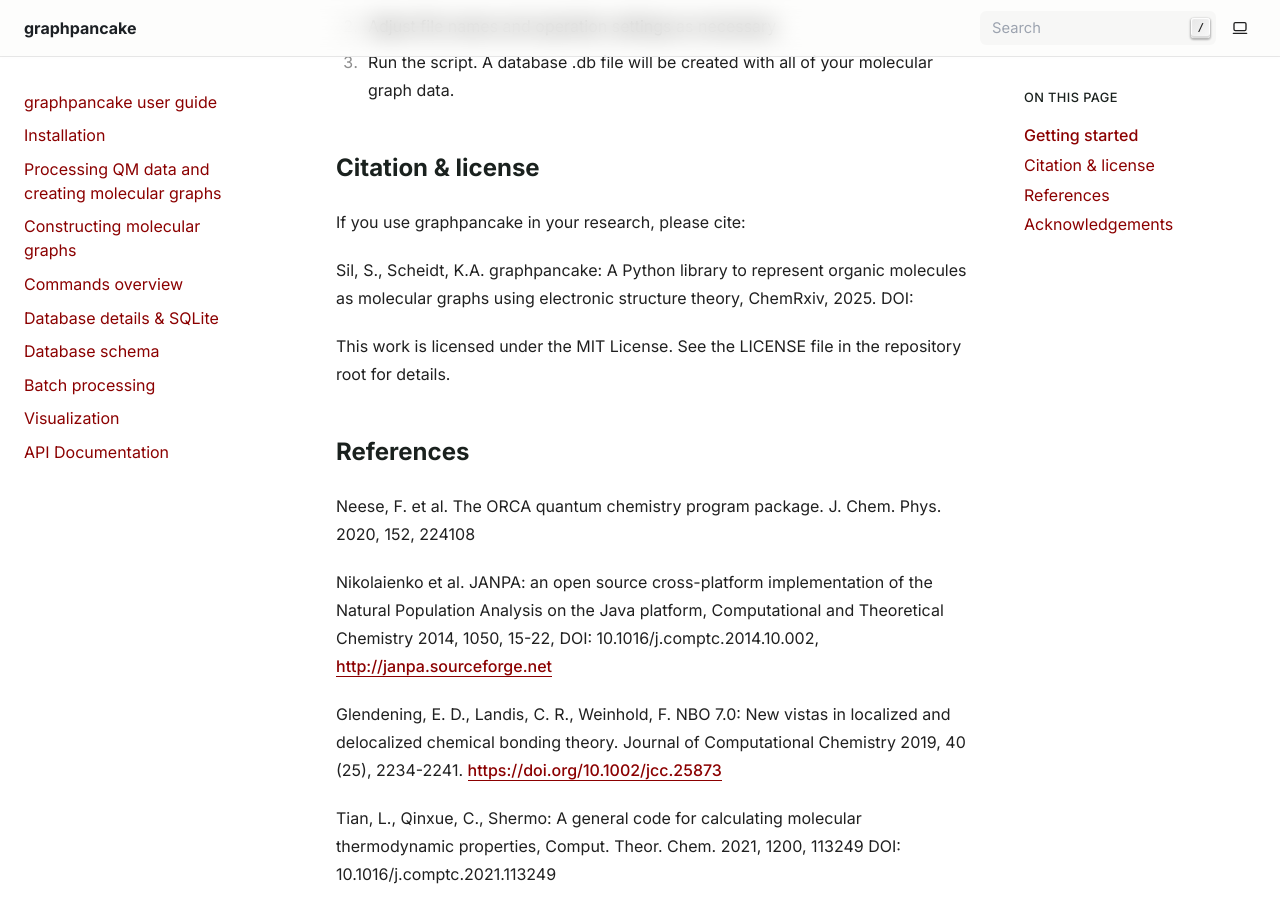
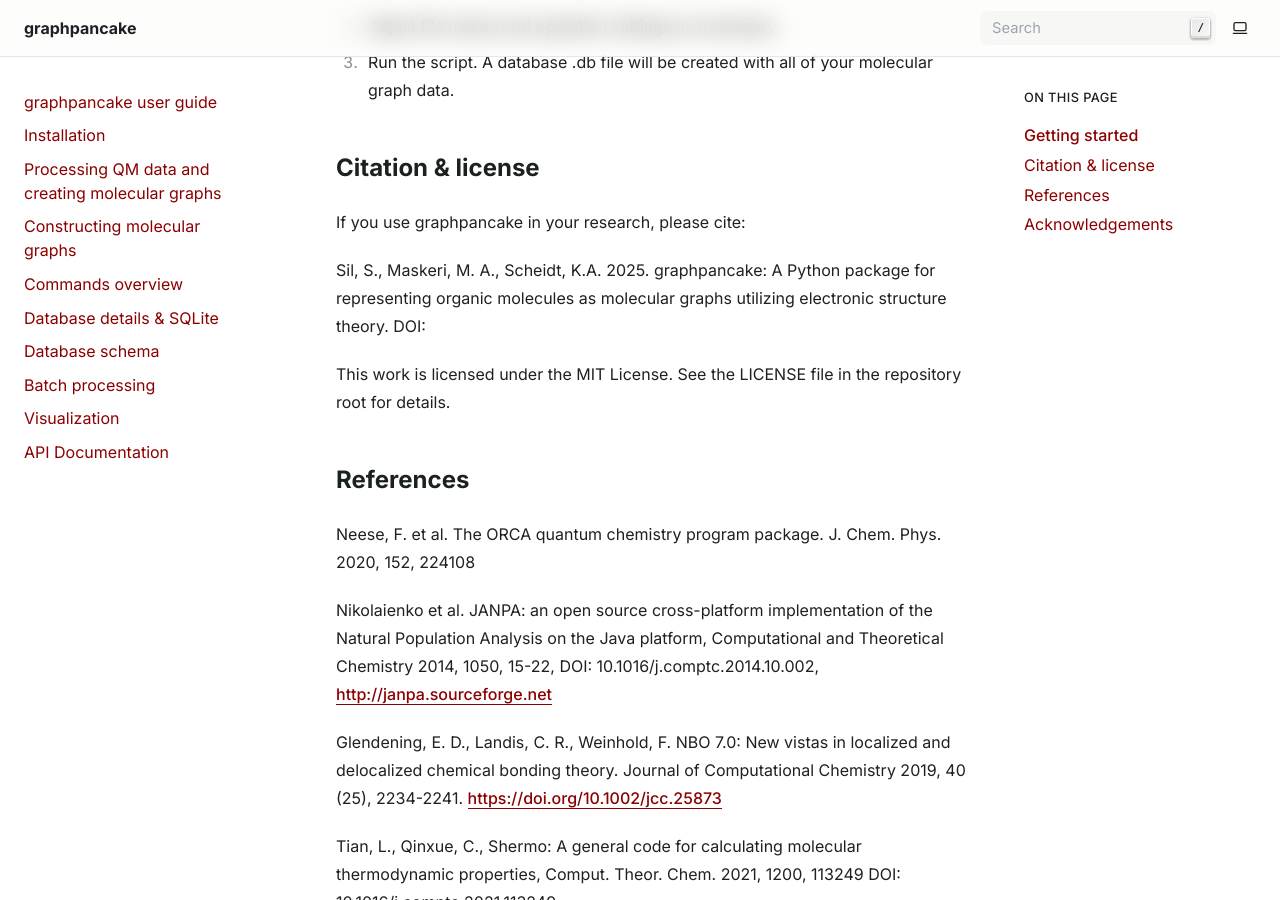
Before and after one commit to sneha-sil/graphpancake, a Sphinx documentation site: the page built from docs/index.rst, in a window 1280 px wide and 900 px high, scrolled down 1459 px. Built offline with Sphinx 7.4.7, drawn with Linux system fonts in a browser that asks for light colours.

Commit message:
changed citation on readthedocs

```diff
--- a/docs/index.rst
+++ b/docs/index.rst
@@ -84,7 +84,7 @@
 ------------
 If you use graphpancake in your research, please cite:
 
-Sil, S., Scheidt, K.A. graphpancake: A Python library to represent organic molecules as molecular graphs using electronic structure theory, ChemRxiv, 2025. DOI:
+Sil, S., Maskeri, M. A., Scheidt, K.A. 2025. graphpancake: A Python package for representing organic molecules as molecular graphs utilizing electronic structure theory. DOI:
 
 This work is licensed under the MIT License. See the LICENSE file in the repository root for details.
 
```
